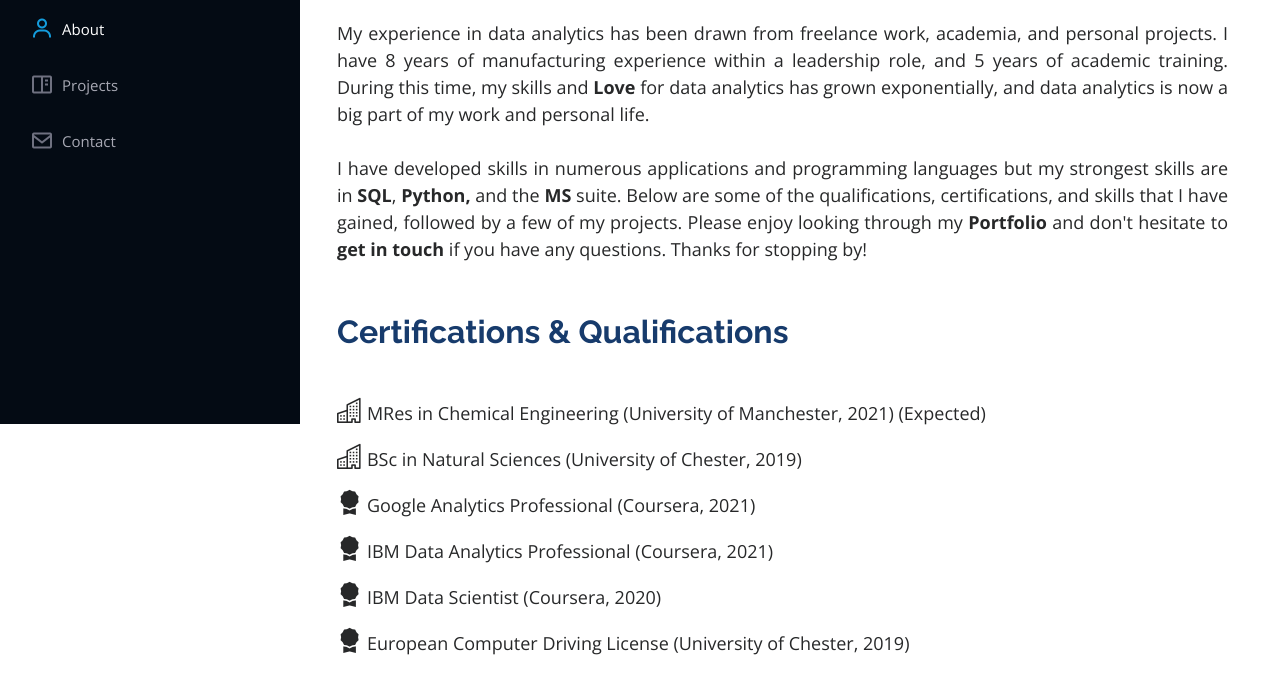
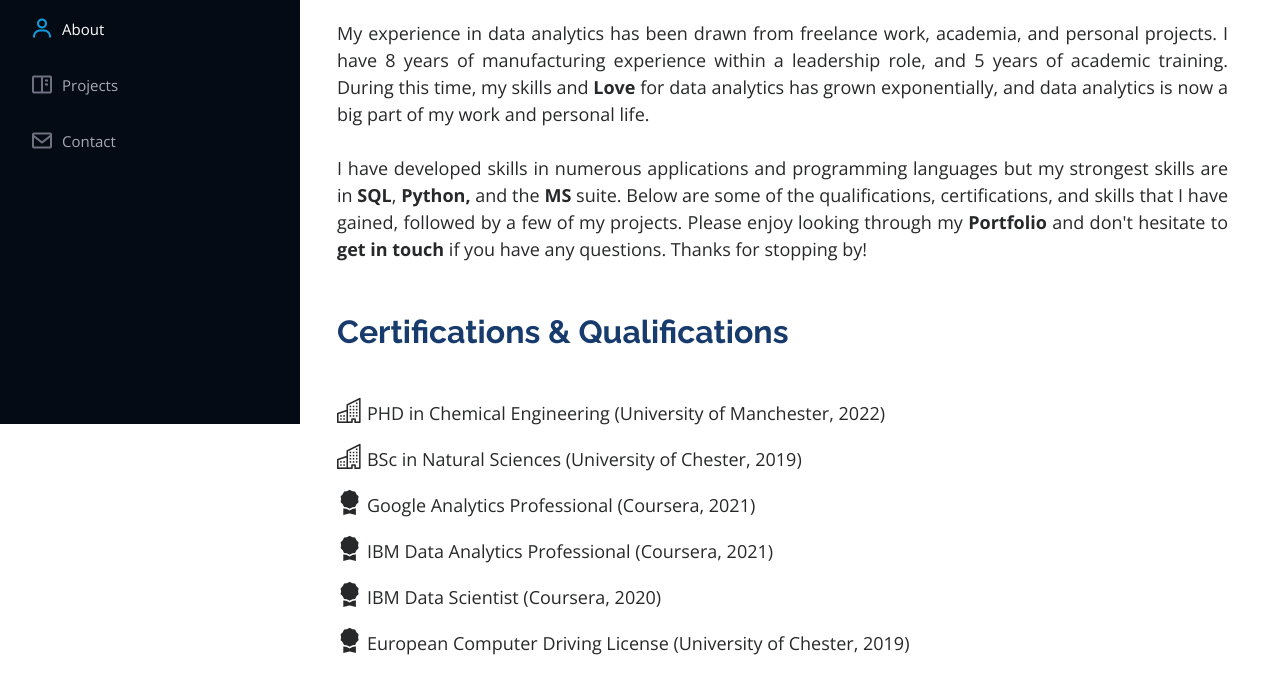
Before and after one commit to Rob-the-Analyst/Portfolio, a plain HTML site: page index.html in a window 1280 px wide. Shown: the part 376-1070 px from the top of the page. Drawn offline with nearby package versions, Linux system fonts and the light colour scheme.

Commit message:
Add files via upload

```diff
--- a/index.html
+++ b/index.html
@@ -100,7 +100,7 @@
           </div>
 
                 <ul><br>
-                  <p style="line-height: 43px;"><i class="bi bi-building"style="font-size: 140%;"></i> MRes in Chemical Engineering (University of Manchester, 2021) (Expected)</strong></li><br>
+                  <p style="line-height: 43px;"><i class="bi bi-building"style="font-size: 140%;"></i> PHD in Chemical Engineering (University of Manchester, 2022)</strong></li><br>
                   <p style="line-height: 43px;"><i class="bi bi-building"style="font-size: 140%;"></i> BSc in Natural Sciences (University of Chester, 2019)</strong></li><br>
                   <p style="line-height: 43px;"><i class="bi bi-award-fill"style="font-size: 140%;"></i> Google Analytics Professional (Coursera, 2021)</strong></li>
                   <p style="line-height: 43px;"><i class="bi bi-award-fill"style="font-size: 140%;"></i> IBM Data Analytics Professional (Coursera, 2021)</strong></li><br>
```
